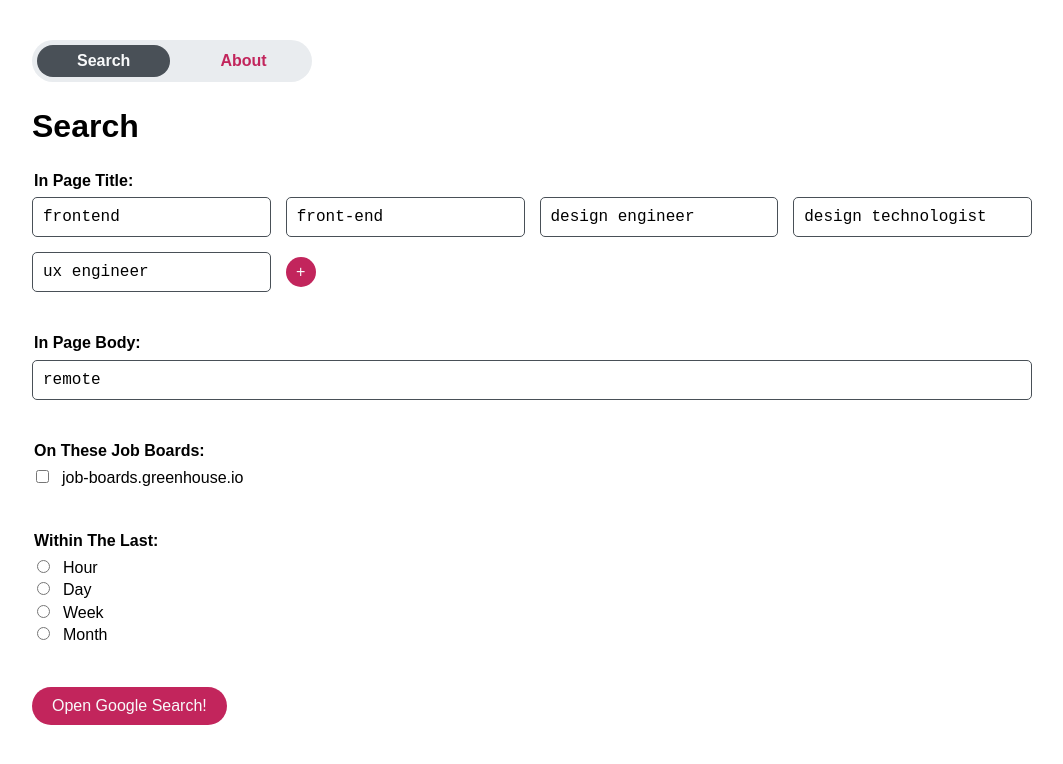
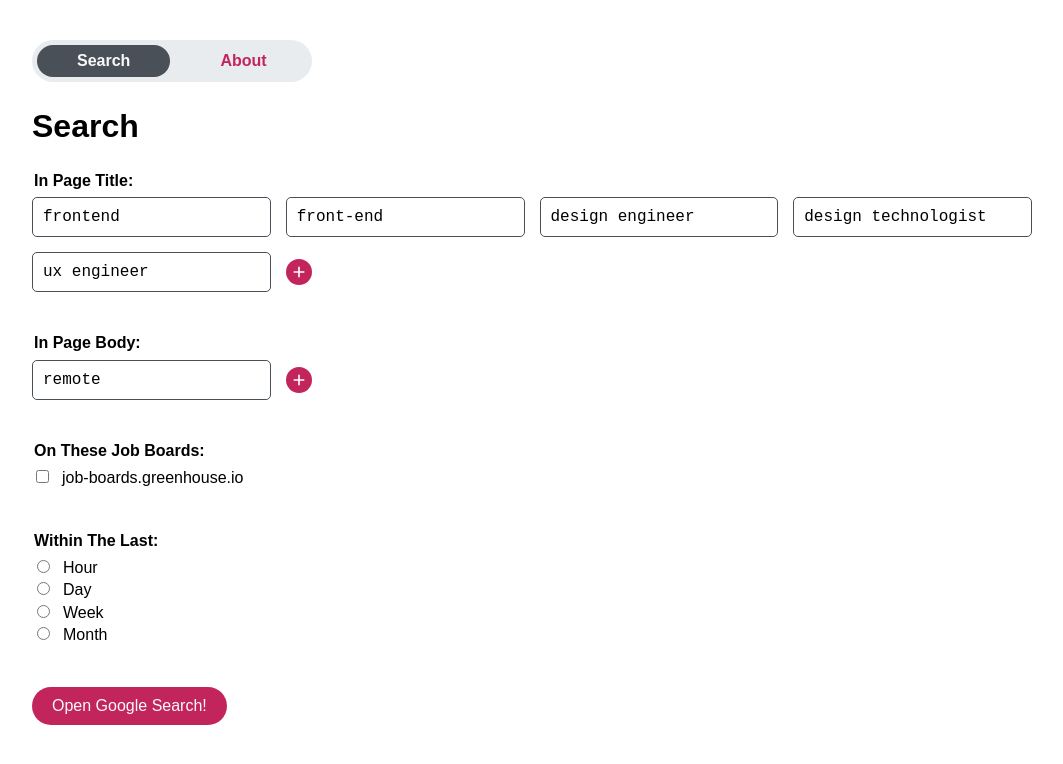
Before and after one commit to lonekorean/job-googler, a React (Vite) app: page / in a window 1280 px wide. Shown: the top 764 px of the page, without its empty margins (108-1171 px from the left). Built offline with nearby package versions, Linux system fonts and the light colour scheme.

Commit message:
MultiTerm component, styling

```diff
--- a/src/App.tsx
+++ b/src/App.tsx
@@ -1,6 +1,6 @@
 import { NavLink, Route, Routes } from 'react-router';
-import About from './pages/About';
-import Search from './pages/Search';
+import AboutPage from './pages/About';
+import SearchPage from './pages/Search';
 import './styles/App.css';
 
 export default function App() {
@@ -16,8 +16,8 @@ export default function App() {
       </header>
       <main>
         <Routes>
-          <Route path="/" element={<Search />} />
-          <Route path="/About" element={<About />} />
+          <Route path="/" element={<SearchPage />} />
+          <Route path="/About" element={<AboutPage />} />
         </Routes>
       </main>
     </div>
--- /dev/null
+++ b/src/inputs/MultiTerm.tsx
@@ -0,0 +1,26 @@
+import addIcon from '../assets/icons/add.svg';
+import removeIcon from '../assets/icons/remove.svg';
+import '../styles/inputs/MultiTerm.css';
+
+export default function MultiTerm({ title, terms, setTerms }) {
+  const fields = terms.map((term) => (
+    <div className="MultiTerm__field">
+      <input type="text" value={term} />
+      <button className="MultiTerm__remove">
+        <img src={removeIcon} alt="remove" />
+      </button>
+    </div>
+  ));
+
+  return (
+    <fieldset>
+      <legend>{title}:</legend>
+      <div className="MultiTerm__grid">
+        {fields}
+        <button className="MultiTerm__add">
+          <img src={addIcon} alt="add" />
+        </button>
+      </div>
+    </fieldset>
+  );
+}
--- a/src/pages/Search.tsx
+++ b/src/pages/Search.tsx
@@ -1,34 +1,20 @@
 import '../styles/pages/Search.css';
 import formData from '../data/form.json';
 import { useState } from 'react';
+import MultiTermInput from '../inputs/MultiTerm';
 
 export default function Home() {
   const [titleTerms, setTitleTerms] = useState(formData['default-title-terms']);
-
-  const titleTermInputs = titleTerms.map((titleTerm) => (
-    <div className="Search__input-wrapper">
-      <input type="text" value={titleTerm} />
-      <button className="Search__input-remove">×</button>
-    </div>
-  ));
+  const [bodyTerms, setBodyTerms] = useState(formData['default-body-terms']);
 
   return (
     <>
       <h1>Search</h1>
 
       <form className="Search__form">
-        <fieldset>
-          <legend>In Page Title:</legend>
-          <div className="Search__input-grid">
-            {titleTermInputs}
-            <button className="Search__input-add">+</button>
-          </div>
-        </fieldset>
+        <MultiTermInput title="In Page Title" terms={titleTerms} setTerms={setTitleTerms} />
 
-        <fieldset>
-          <legend>In Page Body:</legend>
-          <input type="text" value="remote" />
-        </fieldset>
+        <MultiTermInput title="In Page Body" terms={bodyTerms} setTerms={setBodyTerms} />
 
         <fieldset>
           <legend>On These Job Boards:</legend>
--- a/src/styles/App.css
+++ b/src/styles/App.css
@@ -1,6 +1,7 @@
 .App__container {
   max-width: 1000px;
   margin: 0 auto;
+  container-type: inline-size;
 }
 
 .App__nav {
--- a/src/styles/index.css
+++ b/src/styles/index.css
@@ -21,3 +21,12 @@ a {
   font-weight: bold;
   text-decoration: none;
 }
+
+button {
+  border: none;
+  color: var(--color-background);
+  background-color: var(--color-primary);
+  font-size: inherit;
+  font-family: inherit;
+  cursor: pointer;
+}
--- /dev/null
+++ b/src/styles/inputs/MultiTerm.css
@@ -0,0 +1,67 @@
+.MultiTerm__grid {
+  /* auto-fit didn't give me exactly what I wanted, so controlling columns with container queries instead */
+  --columns: 1;
+
+  display: grid;
+  grid-template-columns: repeat(var(--columns), 1fr);
+  align-content: center;
+  gap: 15px;
+
+  @container (width >= 415px) {
+    --columns: 2;
+  }
+
+  @container (width >= 630px) {
+    --columns: 3;
+  }
+
+  @container (width >= 845px) {
+    --columns: 4;
+  }
+}
+
+.MultiTerm__field {
+  position: relative;
+
+  &:is(:hover, :focus-within) .MultiTerm__remove {
+    opacity: 1;
+  }
+
+  input[type="text"] {
+    width: 100%;
+    padding: 10px;
+    border: 1px solid var(--color-dark);
+    border-radius: 5px;
+    background-color: transparent;
+    font-size: inherit;
+    font-family: monospace;
+  }
+}
+
+.MultiTerm__remove {
+  position: absolute;
+  top: 0;
+  right: 0;
+  translate: 50% -50%;
+  padding: 5px;
+  border-radius: 100%;
+  font-size: 0;
+  opacity: 0;
+  transition: 0.25s opacity;
+
+  img {
+    height: 0.75rem;
+  }
+}
+
+.MultiTerm__add {
+  justify-self: flex-start;
+  align-self: center;
+  padding: 5px;
+  border-radius: 100%;
+  font-size: 0;
+
+  img {
+    height: 1rem;
+  }
+}
--- a/src/styles/pages/Search.css
+++ b/src/styles/pages/Search.css
@@ -6,28 +6,9 @@
   }
 
   legend {
+    margin-bottom: 5px;
     font-weight: bold;
-    margin-bottom: 5px;
   }
-
-  input {
-    &[type="text"] {
-      padding: 10px;
-      width: 100%;
-      border: 1px solid var(--color-dark);
-      border-radius: 5px;
-      background-color: transparent;
-      font-size: inherit;
-      font-family: monospace;
-    }
-  }
-}
-
-.Search__input-grid {
-  display: grid;
-  grid-template-columns: repeat(auto-fit, minmax(200px, 1fr));
-  align-content: center;
-  gap: 15px;
 }
 
 .Search__field-pair {
@@ -36,45 +17,7 @@
   }
 }
 
-.Search__input-wrapper {
-  position: relative;
-}
-
-.Search__input-remove {
-  position: absolute;
-  height: 20px;
-  aspect-ratio: 1;
-  top: 0;
-  right: 0;
-  margin: -10px -10px 0 0;
-  border-radius: 100%;
-  font-size: 0.75rem;
-  display: none;
-}
-
-.Search__input-wrapper:hover .Search__input-remove {
-  display: block;
-}
-
-.Search__input-add {
-  justify-self: flex-start;
-  align-self: center;
-  padding: 5px;
-  border-radius: 100%;
-  width: 30px;
-  height: 30px;
-}
-
 .Search__submit {
   padding: 10px 20px;
   border-radius: calc(infinity * 1px);
 }
-
-button {
-  border: none;
-  font-size: inherit;
-  font-family: inherit;
-  color: var(--color-background);
-  background-color: var(--color-primary);
-  cursor: pointer;
-}
```
Also changed, not shown: src/assets/icons/add.svg (added), src/assets/icons/remove.svg (added).
